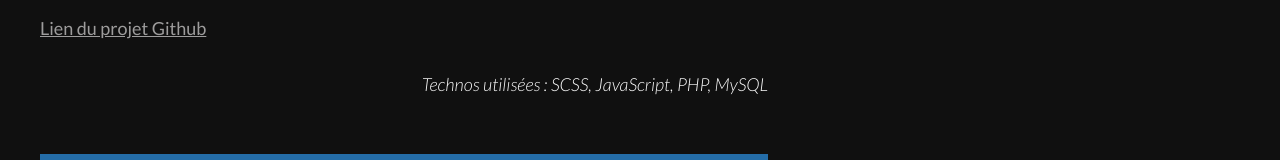
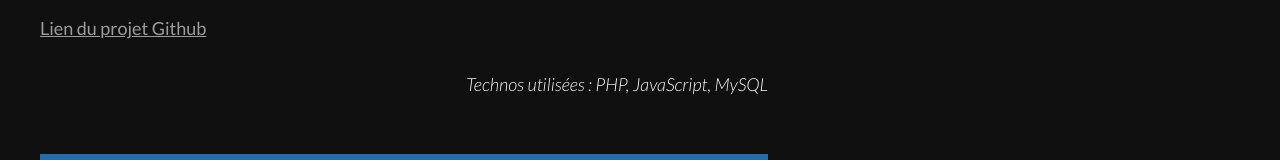
Before and after one commit to abroudoux/portfolio-2023, a React (Create React App) app: page /projects in a window 1280 px wide. Shown: the part 382-542 px from the top of the page. Built offline with nearby package versions, Linux system fonts and the light colour scheme.

Commit message:
Update content-projects.ts

```diff
--- a/src/components/projects/content-projects.ts
+++ b/src/components/projects/content-projects.ts
@@ -4,7 +4,7 @@ const projectsData = [
         name: "Easy-Chat",
         description: "Projet de partiel : imaginer un produit high-tech et réaliser différents supports. Création d'un site vitrine en 3 jours avec contraintes.",
         link: "https://github.com/abroudoux/easy-chat",
-        technos: "SCSS, JavaScript, PHP, MySQL",
+        technos: "PHP, JavaScript, MySQL",
         target: "_blank",
     },
     {
```
